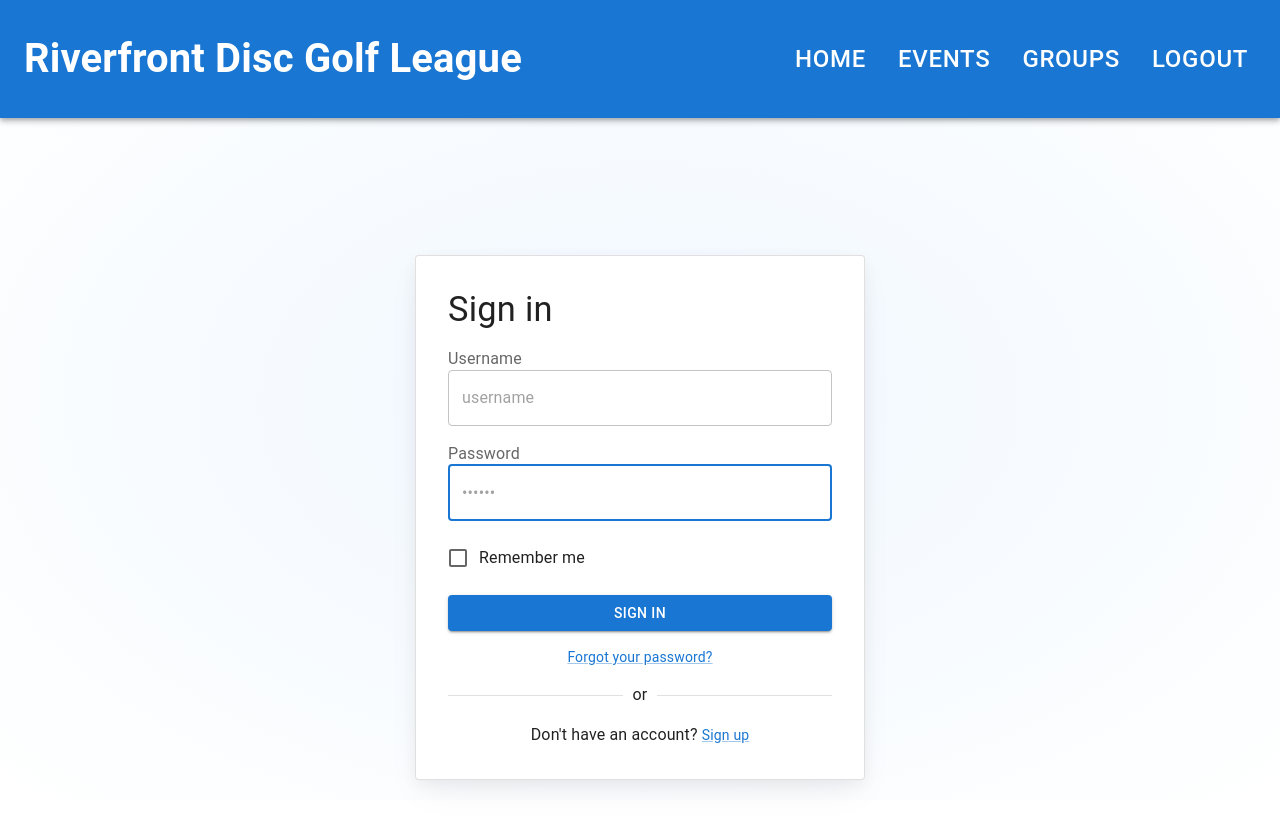
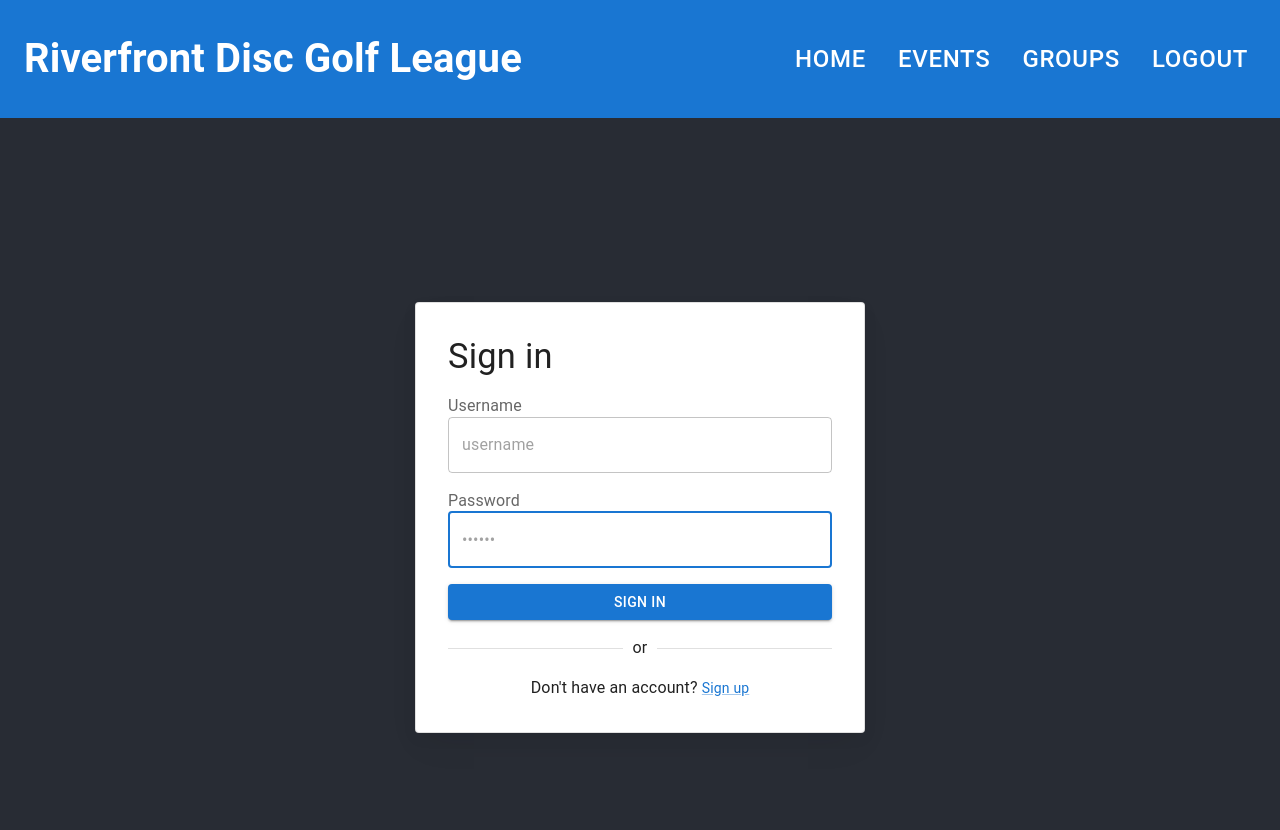
Before and after one commit to kirstenericson/rfdg-frontend-v2, a React (Create React App) app: page /login in a window 1280 px wide. Shown: the top 830 px of the page. Built offline with nearby package versions, Linux system fonts and the light colour scheme.

Commit message:
Added correct background and removed unnecessary parts of login page

```diff
--- a/src/App.css
+++ b/src/App.css
@@ -16,6 +16,10 @@
   justify-content: center;
   font-size: calc(10px + 2vmin);
   color: white;
+}
+
+.App-background {
+  background-color: #282c34;
 }
 
 .App-link {
--- a/src/pages/Login.tsx
+++ b/src/pages/Login.tsx
@@ -53,6 +53,8 @@ import Stack from '@mui/material/Stack';
 import MuiCard from '@mui/material/Card';
 import { styled } from '@mui/material/styles';
 import { useState } from "react";
+
+import "../App.css";
 // import ForgotPassword from './components/ForgotPassword';
 // import AppTheme from '../shared-theme/AppTheme';
 // import ColorModeSelect from '../shared-theme/ColorModeSelect';
@@ -152,6 +154,7 @@ export default function SignIn(props: { disableCustomTheme?: boolean }) {
 
   return (
     <>
+    <header className="App-background">
       <CssBaseline enableColorScheme />
       <SignInContainer direction="column" justifyContent="space-between">
 
@@ -211,10 +214,10 @@ export default function SignIn(props: { disableCustomTheme?: boolean }) {
                 onChange={(e) => setPassword(e.target.value)}
               />
             </FormControl>
-            <FormControlLabel
+            {/* <FormControlLabel
               control={<Checkbox value="remember" color="primary" />}
               label="Remember me"
-            />
+            /> */}
             <Button
               type="submit"
               fullWidth
@@ -223,7 +226,7 @@ export default function SignIn(props: { disableCustomTheme?: boolean }) {
             >
               Sign in
             </Button>
-            <Link
+            {/* <Link
               component="button"
               type="button"
               onClick={handleClickOpen}
@@ -231,7 +234,7 @@ export default function SignIn(props: { disableCustomTheme?: boolean }) {
               sx={{ alignSelf: 'center' }}
             >
               Forgot your password?
-            </Link>
+            </Link> */}
           </Box>
           <Divider>or</Divider>
           <Box sx={{ display: 'flex', flexDirection: 'column', gap: 2 }}>
@@ -248,6 +251,7 @@ export default function SignIn(props: { disableCustomTheme?: boolean }) {
           </Box>
         </Card>
       </SignInContainer>
+      </header>
     </>
   );
 }
```
